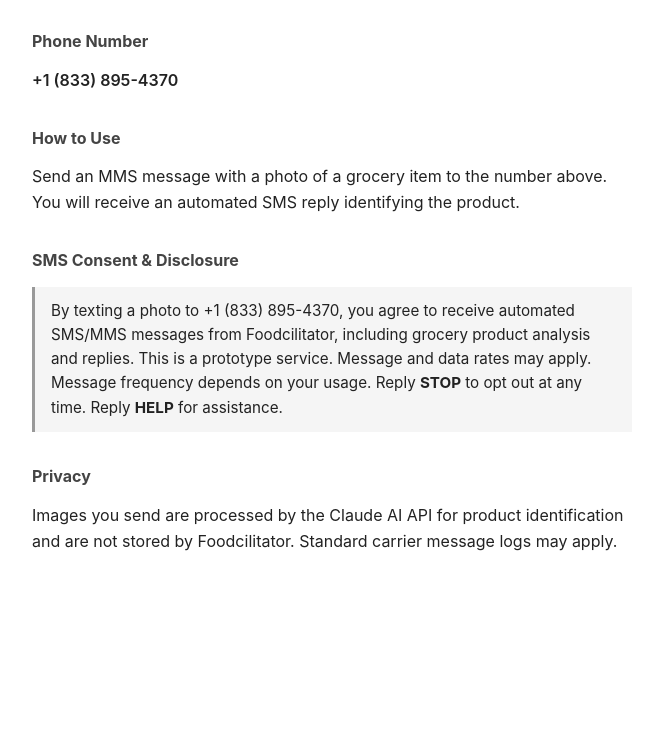
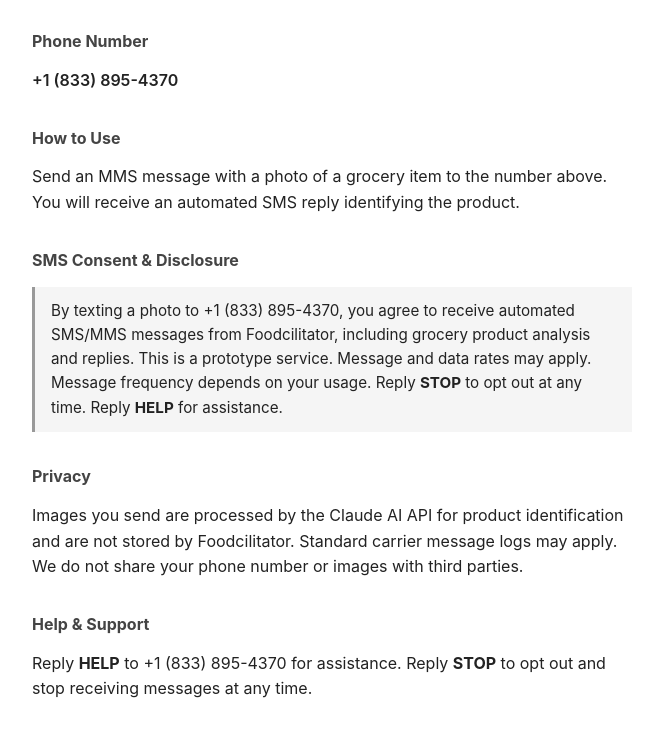
Before and after one commit to goinvo/foodcilitator, a website: page public/consent.html in a window 1280 px wide. Shown: the part 186-922 px from the top of the page, without its empty margins (308-962 px from the left). Before the commit the page ends 800 px from the top, so only its background shows below. Drawn offline with Linux system fonts and the light colour scheme.

Commit message:
add help and privacy lines to consent page

```diff
--- a/public/consent.html
+++ b/public/consent.html
@@ -42,6 +42,9 @@
   </div>
 
   <h2>Privacy</h2>
-  <p>Images you send are processed by the Claude AI API for product identification and are not stored by Foodcilitator. Standard carrier message logs may apply.</p>
+  <p>Images you send are processed by the Claude AI API for product identification and are not stored by Foodcilitator. Standard carrier message logs may apply. We do not share your phone number or images with third parties.</p>
+
+  <h2>Help &amp; Support</h2>
+  <p>Reply <strong>HELP</strong> to +1 (833) 895-4370 for assistance. Reply <strong>STOP</strong> to opt out and stop receiving messages at any time.</p>
 </body>
 </html>
```
